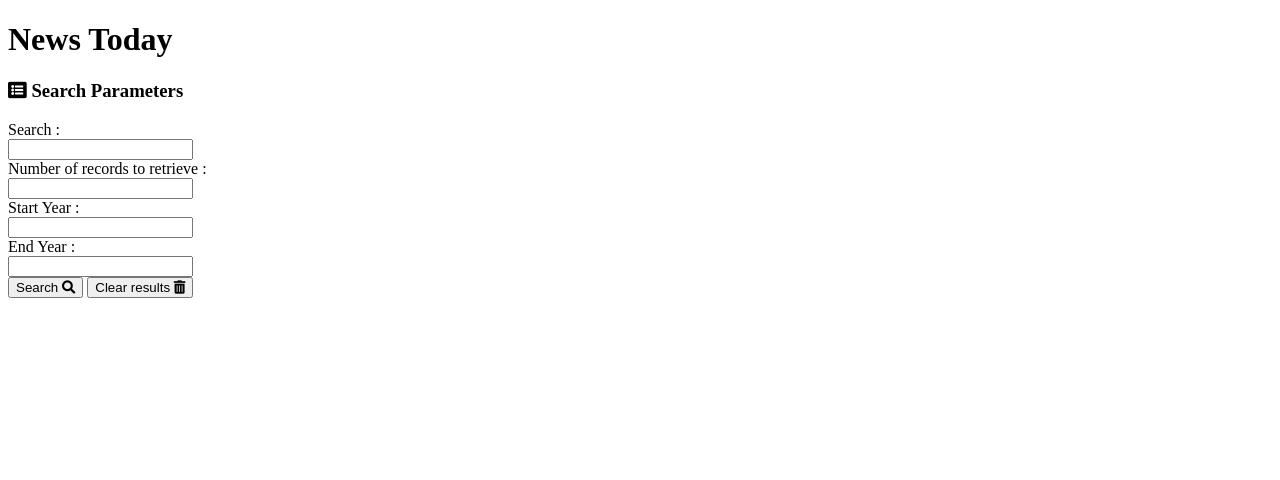
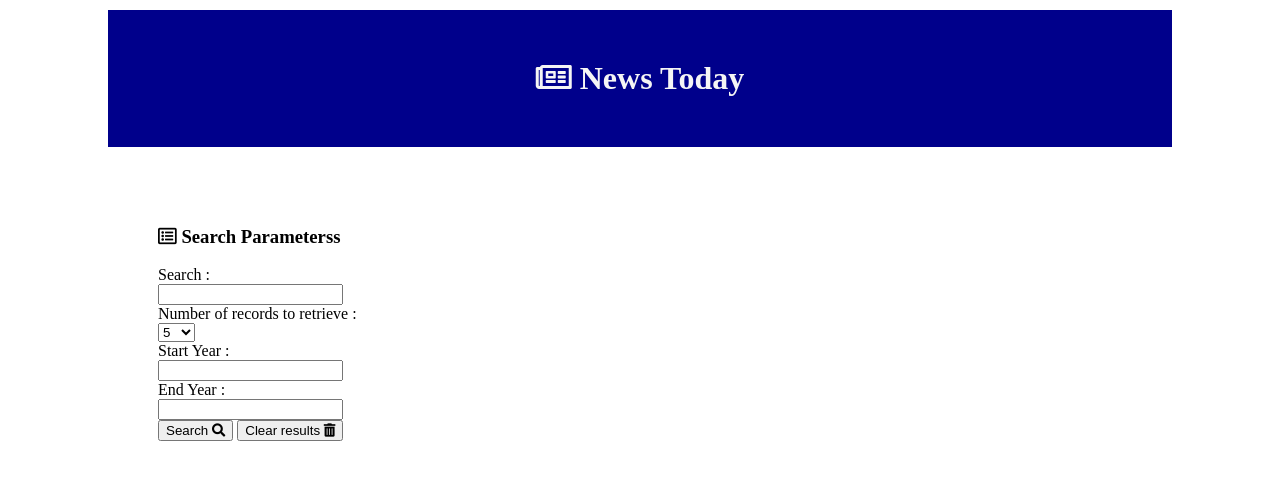
Before and after one commit to tpgaviria/newsAPI, a plain HTML site: page index.html in a window 1280 px wide. Drawn offline with nearby package versions, Linux system fonts and the light colour scheme.

Commit message:
html&css

```diff
--- a/assets/css/style.css
+++ b/assets/css/style.css
@@ -0,0 +1,22 @@
+#body{
+background:white;
+}
+.container{
+width: 100%;
+margin-top: 0px;
+}
+h1{
+text-align: center;
+margin:10px 100px 10px 100px;
+background:darkblue;
+color:whitesmoke;
+padding: 50px 50px 50px 50px;
+}
+#panel-header{
+padding: 50px 50px 50px 50px;
+margin:10px 100px 10px 100px;
+
+}
+#forms{
+
+}
--- a/index.html
+++ b/index.html
@@ -5,23 +5,29 @@
     <meta charset="utf-8">
     <link rel="stylesheet" href="https://use.fontawesome.com/releases/v5.8.1/css/all.css"
         integrity="sha384-50oBUHEmvpQ+1lW4y57PTFmhCaXp0ML5d60M1M7uH2+nqUivzIebhndOJK28anvf" crossorigin="anonymous">
-    <title>New York Times Search</title>
+    <link rel="stylesheet" href="assets/css/style.css">
+    <title>News Search</title>
 </head>
 
 <body id="body">
     <div class="container">
-        <h1>News Today</h1>
+        <h1><i class="far fa-newspaper"></i>
+            News Today</h1>
     </div>
     <div id="panel-header">
-        <h3><i class="fas fa-list-alt"></i>
-            Search Parameters</h3>
+        <h3><i class="far fa-list-alt"></i>
+            Search Parameterss</h3>
 
         <div id="forms">
             <form>
                 <label for="search-input">Search :</label><br>
                 <input type="text" id="search-input"><br>
                 <label for="number">Number of records to retrieve :</label><br>
-                <input type="text" id="number"><br>
+                <select class="form-control" id="number"><br>
+                    <option value="1">1</option>
+                    <option value="5" selected>5</option>
+                    <option value="10">10</option>
+                </select><br>
                 <label for="start-year">Start Year :</label><br>
                 <input type="text" id="start-year"><br>
                 <label for="end-year">End Year :</label><br>
```
